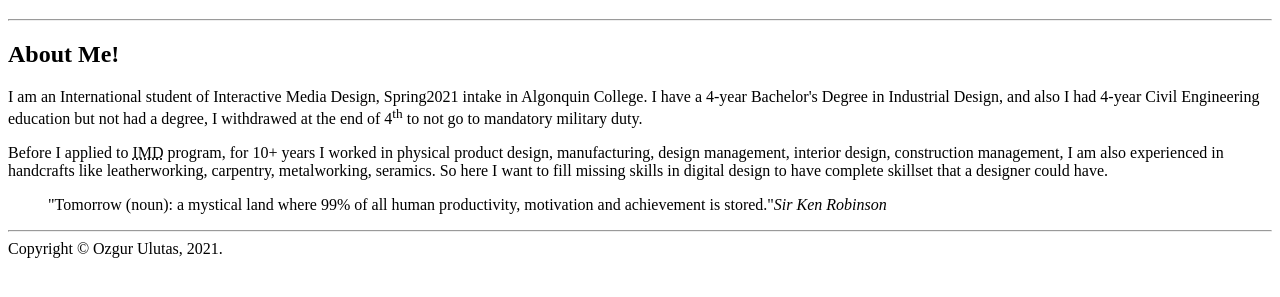
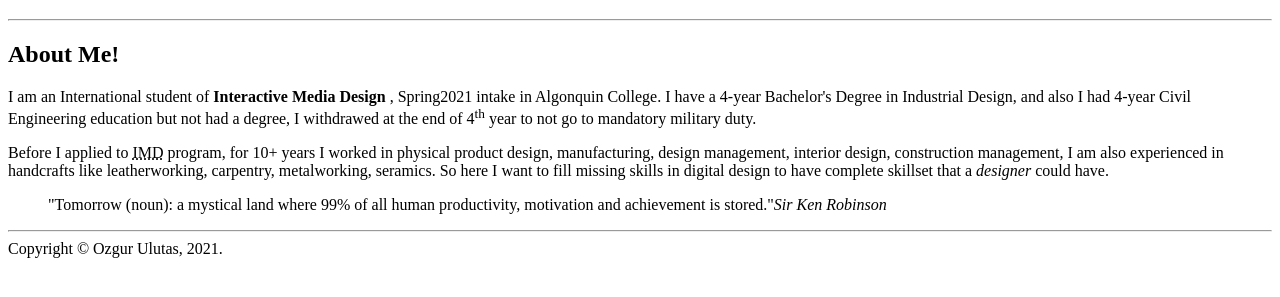
Before and after one commit to ulut0001/ulut0001.github.io, a plain HTML site: page html-assignment/index.html in a window 1280 px wide. Shown: the part 61-358 px from the top of the page. Drawn offline with Linux system fonts and the light colour scheme.

Commit message:
adds some tags

```diff
--- a/html-assignment/index.html
+++ b/html-assignment/index.html
@@ -17,10 +17,10 @@
             <!-- Write at least two paragraphs about yourself. Minimum 50 words per-paragraph. -->
             <!-- Use the following tags where possible, superscript, emphasis, and abbreviation. -->
             <p>
-                I am an International student of Interactive Media Design, Spring2021 intake in Algonquin College. I have a 4-year Bachelor's Degree in Industrial Design, and also I had 4-year Civil Engineering education but not had a degree, I withdrawed at the end of 4<sup>th</sup> to not go to mandatory military duty.
+                I am an International student of <strong>Interactive Media Design</strong> , Spring2021 intake in Algonquin College. I have a 4-year Bachelor's Degree in Industrial Design, and also I had 4-year Civil Engineering education but not had a degree, I withdrawed at the end of 4<sup>th</sup> year to not go to mandatory military duty.
             </p>
             <p>
-                Before I applied to <abbr title="Interactive Media Design">IMD</abbr> program, for 10+ years I worked in physical product design, manufacturing, design management, interior design, construction management, I am also experienced in handcrafts like leatherworking, carpentry, metalworking, seramics. So here I want to fill missing skills in digital design to have complete skillset that a designer could have.
+                Before I applied to <abbr title="Interactive Media Design">IMD</abbr> program, for 10+ years I worked in physical product design, manufacturing, design management, interior design, construction management, I am also experienced in handcrafts like leatherworking, carpentry, metalworking, seramics. So here I want to fill missing skills in digital design to have complete skillset that a <em>designer</em> could have.
             </p>
             <!-- Add a motivational quote that you like with proper citation. If it is in your own words credit yourself. -->
             <blockquote>
```
